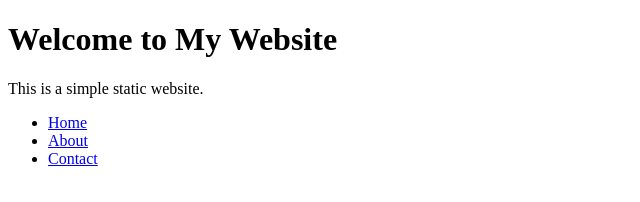
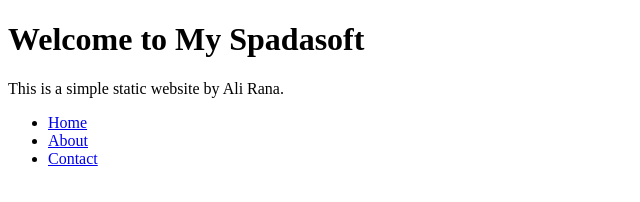
Before and after one commit to Devops544/basic-website, a plain HTML site: page index.html in a window 1280 px wide. Shown: the whole page, without its empty margins (0-640 px from the left). Drawn offline with Linux system fonts and the light colour scheme.

Commit message:
push and deploy

```diff
--- a/index.html
+++ b/index.html
@@ -5,8 +5,8 @@
     <title>My Basic Website</title>
 </head>
 <body>
-    <h1>Welcome to My Website</h1>
-    <p>This is a simple static website.</p>
+    <h1>Welcome to My Spadasoft</h1>
+    <p>This is a simple static website by Ali Rana.</p>
     <nav>
     <ul>
         <li><a href="#">Home</a></li>
```
